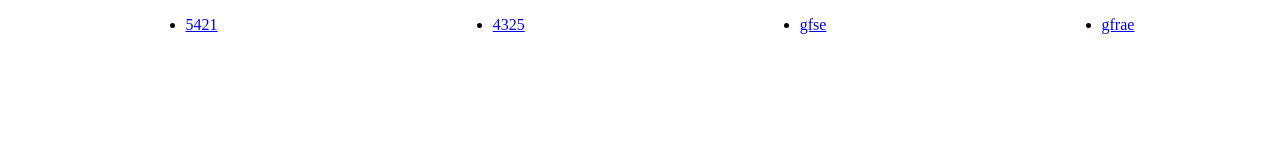
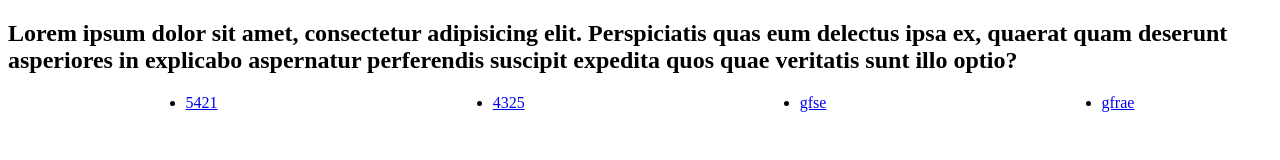
Before and after one commit to allen71914/test01, a plain HTML site: page index.html in a window 1280 px wide. Drawn offline with Linux system fonts and the light colour scheme.

Commit message:
change header

```diff
--- a/index.html
+++ b/index.html
@@ -8,7 +8,7 @@
 </head>
 <body>
     <nav></nav>
-    <header></header>
+    <header><h2>Lorem ipsum dolor sit amet, consectetur adipisicing elit. Perspiciatis quas eum delectus ipsa ex, quaerat quam deserunt asperiores in explicabo aspernatur perferendis suscipit expedita quos quae veritatis sunt illo optio?</h2></header>
     <main></main>
     <footer>
         <ul>
```
